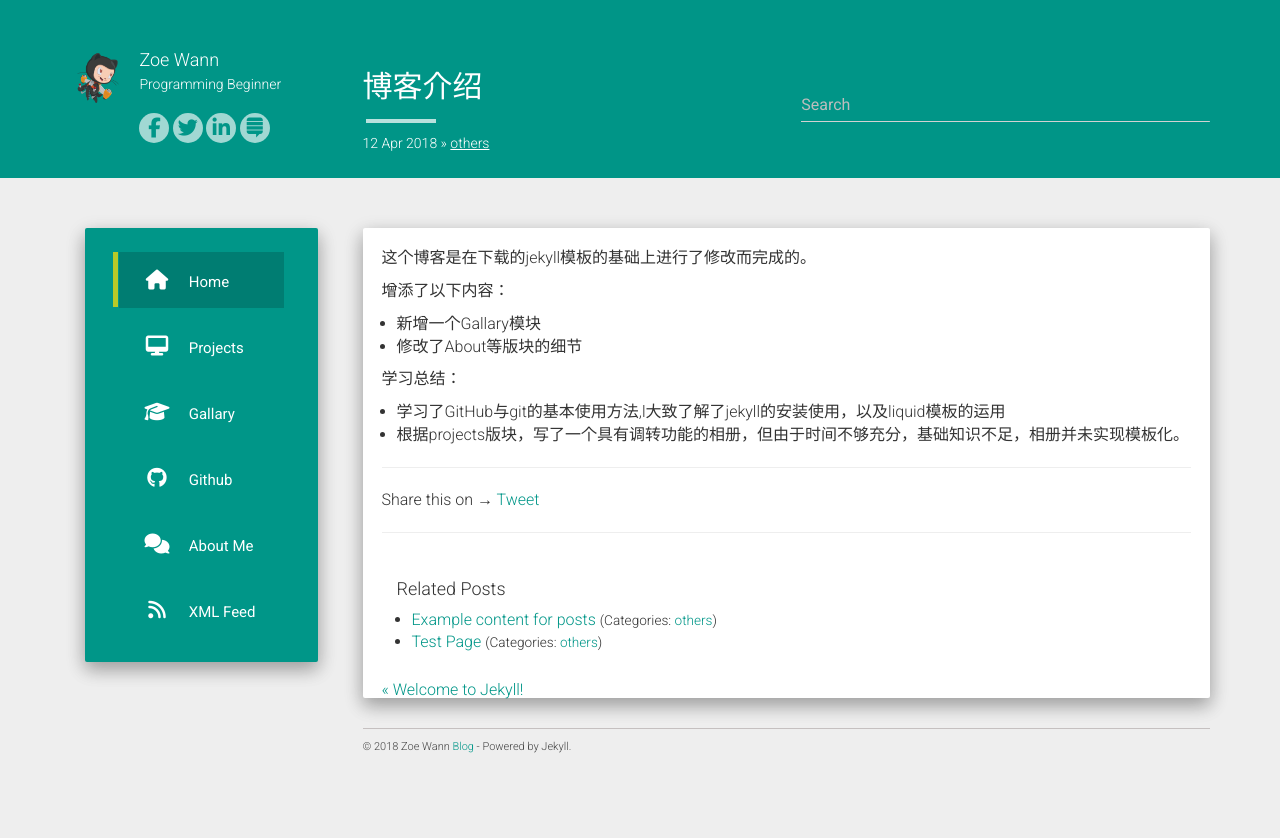
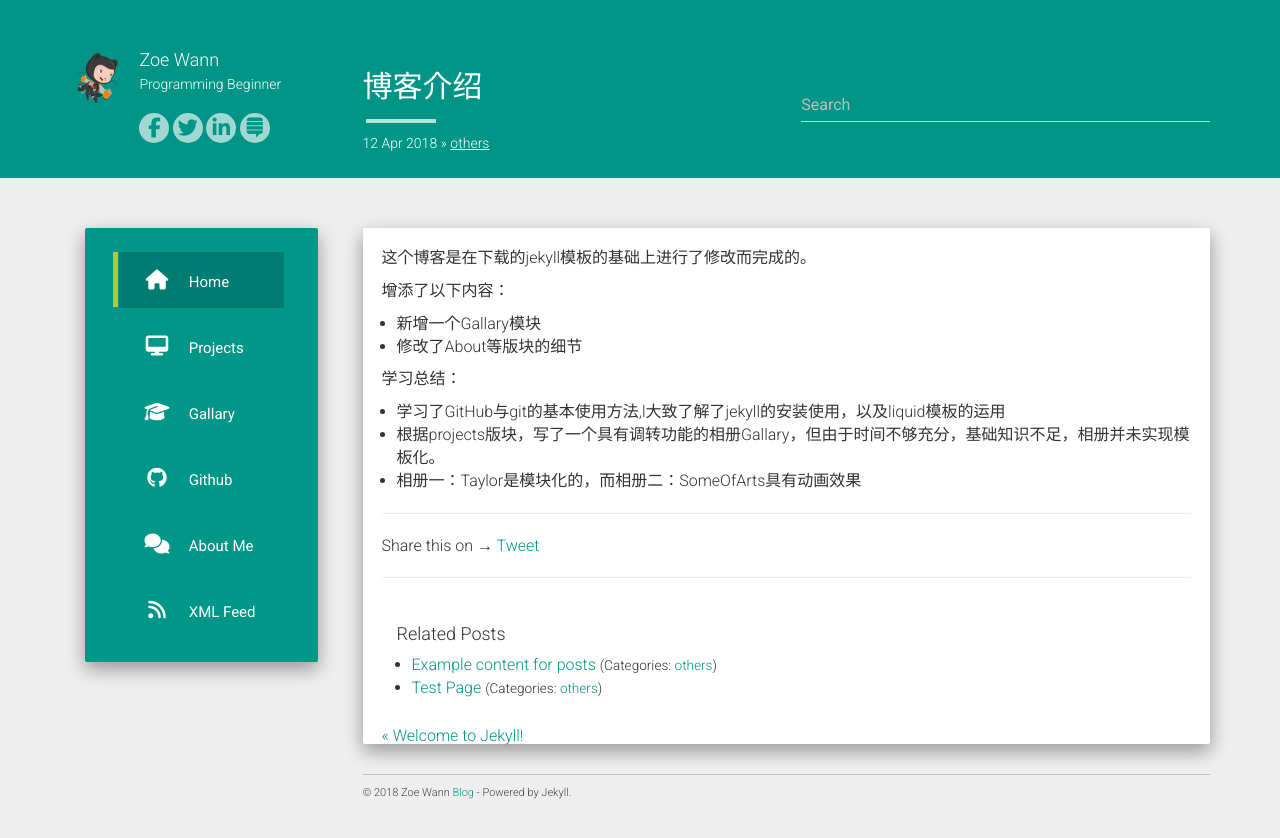
Before and after one commit to ZoeWann/ZoeWann.github.io, a Jekyll site: the page built from _posts/2018-04-12-Introduction.md, in a window 1280 px wide. Shown: the top 838 px of the page. Built offline with Jekyll 4.4.1, drawn with Linux system fonts in a browser that asks for light colours; nearby versions of some CDN libraries; comment, search, counter and statistics services are not loaded.

```diff
--- a/_posts/2018-04-12-Introduction.md
+++ b/_posts/2018-04-12-Introduction.md
@@ -14,4 +14,5 @@ categories: others
 
 学习总结：
 - 学习了GitHub与git的基本使用方法,l大致了解了jekyll的安装使用，以及liquid模板的运用
-- 根据projects版块，写了一个具有调转功能的相册，但由于时间不够充分，基础知识不足，相册并未实现模板化。
+- 根据projects版块，写了一个具有调转功能的相册Gallary，但由于时间不够充分，基础知识不足，相册并未实现模板化。
+- 相册一：Taylor是模块化的，而相册二：SomeOfArts具有动画效果
--- a/static/css/projects.scss
+++ b/static/css/projects.scss
@@ -41,7 +41,7 @@ $text_size: 13px;
     }
 
     .project-inner > a { display: block; }
-
+    .project-inner > img:hover{transform: scale(1.075);}
     .project-img {
         height: 200px;
         display: block;
```
Also changed, not shown: Art.html (+2 -9 lines), about.md (+2 -0 lines).
